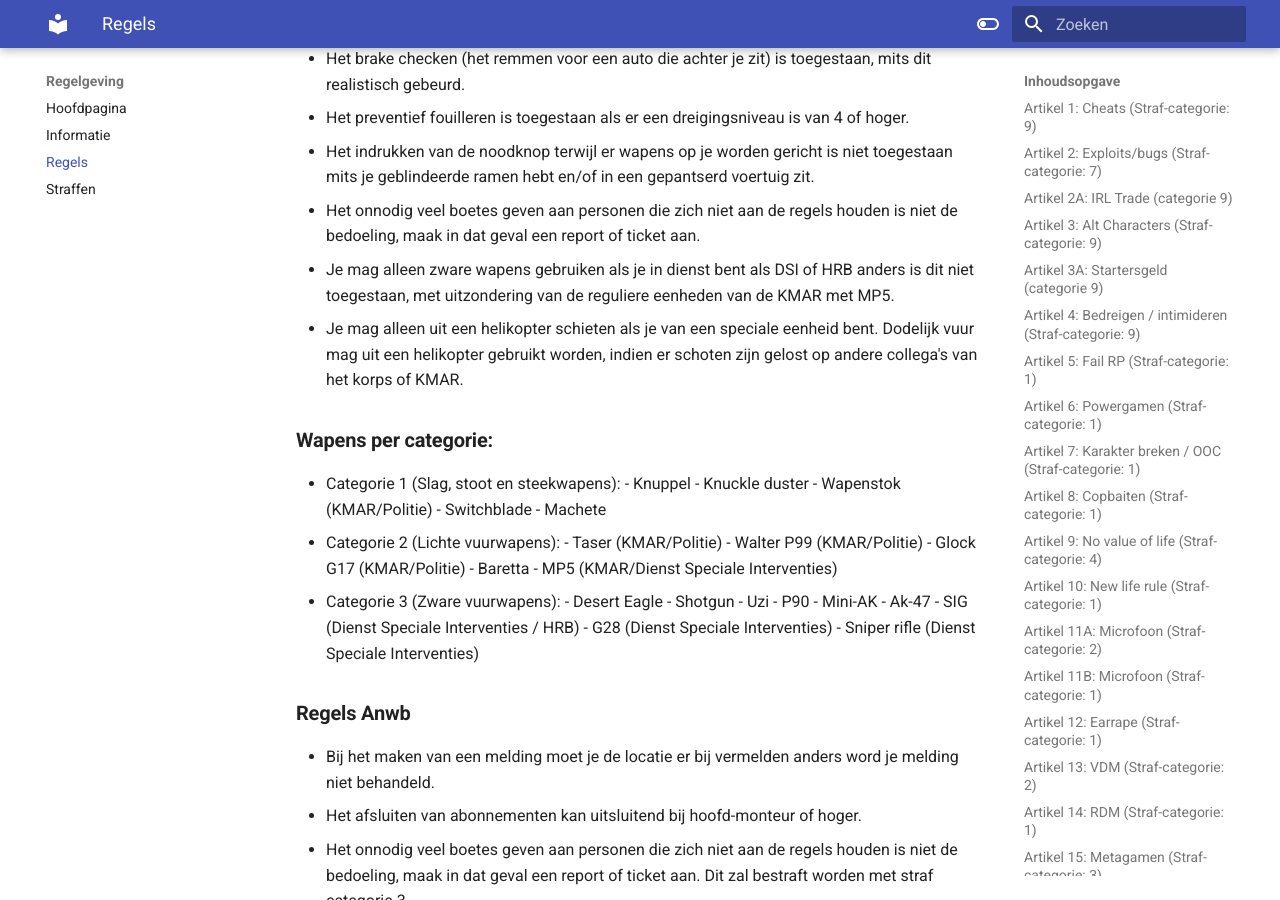
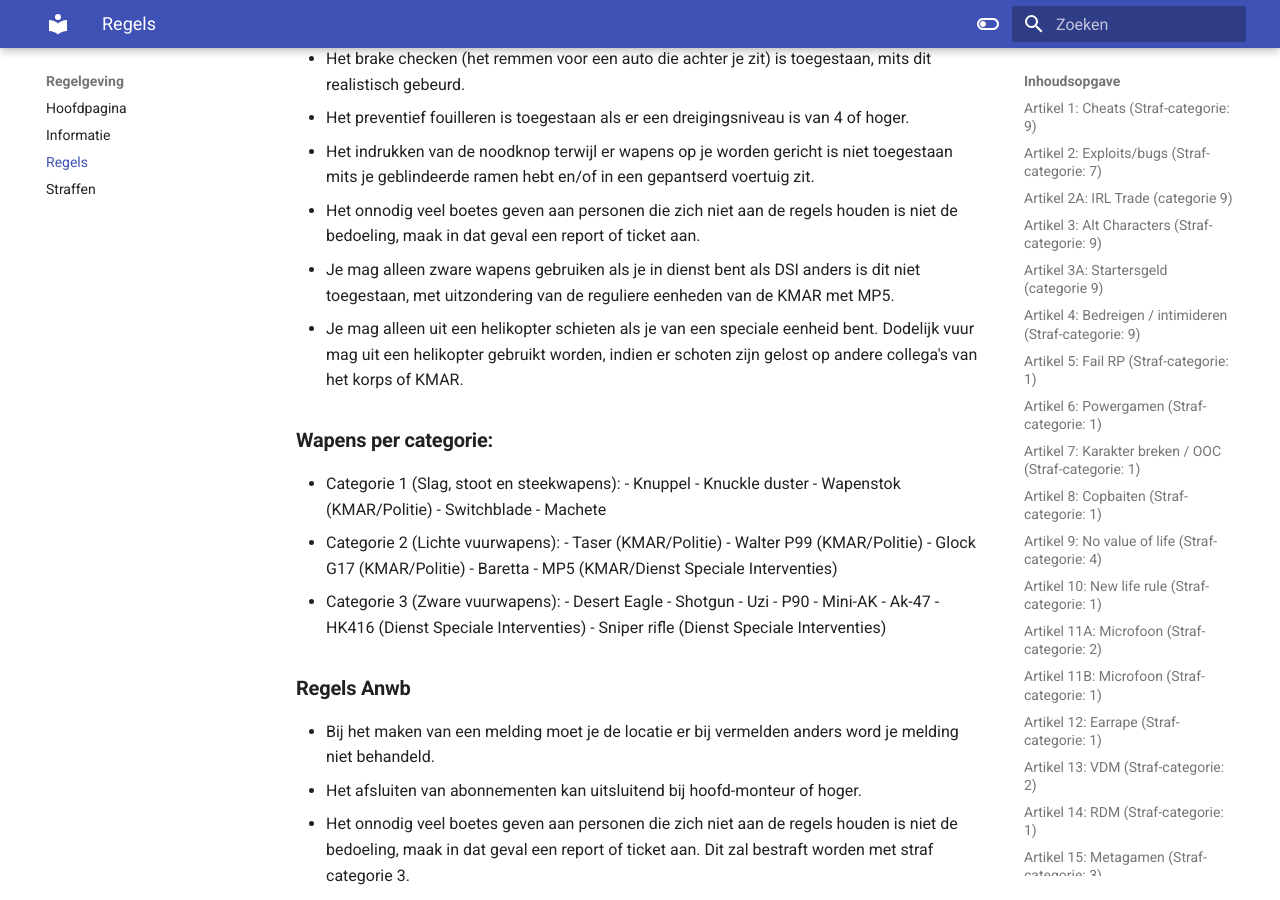
Before and after one commit to ZuiderVeenRP/apv, an MkDocs documentation site: the page built from docs/algemeen.md, in a window 1280 px wide and 900 px high, scrolled down 15864 px. Built offline with MkDocs 1.6.1 and Material for MkDocs 9.7.7, drawn with Linux system fonts in a browser that asks for light colours; comment, search, counter and statistics services are not loaded.

Commit message:
HRB - DSI Aanpassing
- G28 verwijderd als wapen (niet meer in gebruik)
- SIG -> HK416
- HRB verwijderd i.v.m. samenvoeging met DSI

```diff
--- a/docs/algemeen.md
+++ b/docs/algemeen.md
@@ -357,13 +357,13 @@
 - Het preventief fouilleren is toegestaan als er een dreigingsniveau is van 4 of hoger.
 - Het indrukken van de noodknop terwijl er wapens op je worden gericht is niet toegestaan mits je geblindeerde ramen hebt en/of in een gepantserd voertuig zit.
 - Het onnodig veel boetes geven aan personen die zich niet aan de regels houden is niet de bedoeling, maak in dat geval een report of ticket aan.
-- Je mag alleen zware wapens gebruiken als je in dienst bent als DSI of HRB anders is dit niet toegestaan, met uitzondering van de reguliere eenheden van de KMAR met MP5.
+- Je mag alleen zware wapens gebruiken als je in dienst bent als DSI anders is dit niet toegestaan, met uitzondering van de reguliere eenheden van de KMAR met MP5.
 - Je mag alleen uit een helikopter schieten als je van een speciale eenheid bent. Dodelijk vuur mag uit een helikopter gebruikt worden, indien er schoten zijn gelost op andere collega's van het korps of KMAR.
 
 ### **Wapens per categorie:**
 - Categorie 1 (Slag, stoot en steekwapens): - Knuppel - Knuckle duster - Wapenstok (KMAR/Politie) - Switchblade - Machete
 - Categorie 2 (Lichte vuurwapens): - Taser (KMAR/Politie) - Walter P99 (KMAR/Politie) - Glock G17 (KMAR/Politie) - Baretta - MP5 (KMAR/Dienst Speciale Interventies)
-- Categorie 3 (Zware vuurwapens): - Desert Eagle - Shotgun - Uzi - P90 - Mini-AK - Ak-47 - SIG (Dienst Speciale Interventies / HRB) - G28 (Dienst Speciale Interventies) - Sniper rifle (Dienst Speciale Interventies)
+- Categorie 3 (Zware vuurwapens): - Desert Eagle - Shotgun - Uzi - P90 - Mini-AK - Ak-47 - HK416 (Dienst Speciale Interventies) - Sniper rifle (Dienst Speciale Interventies)
 
 ### **Regels Anwb**
 - Bij het maken van een melding moet je de locatie er bij vermelden anders word je melding niet behandeld.
```
